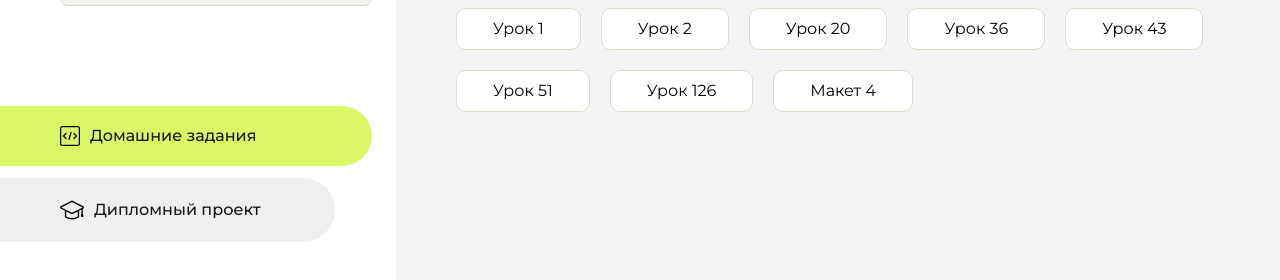
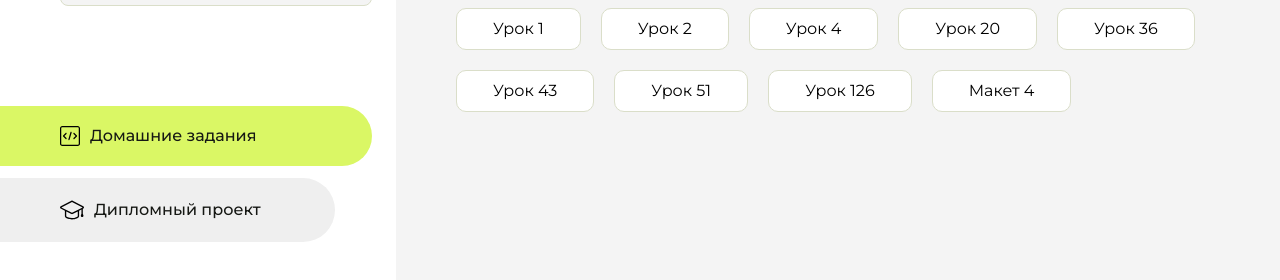
Before and after one commit to AgreCCP/Homework, a plain HTML site: page index.html in a window 1280 px wide. Shown: the part 230-510 px from the top of the page. Drawn offline with Linux system fonts and the light colour scheme.

Commit message:
Update index.html

```diff
--- a/index.html
+++ b/index.html
@@ -98,6 +98,9 @@
                        <li class="content__list-item">
                         <a href="lesson-2/index.html">Урок 2</a>
                        </li>
+                     <li class="content__list-item">
+                        <a href="lessen4_html_css/index.html">Урок 4</a>
+                       </li>
                        <li class="content__list-item">
                         <a href="lesson20/index.html">Урок 20</a>
                     </li>
```
